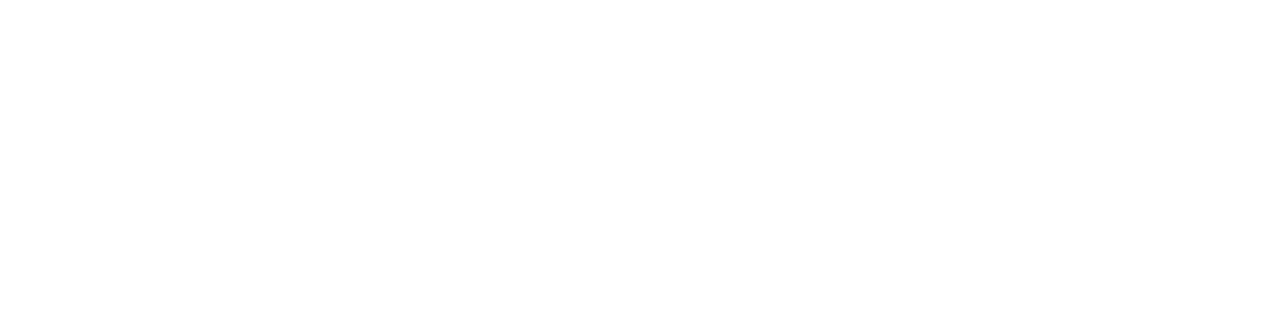
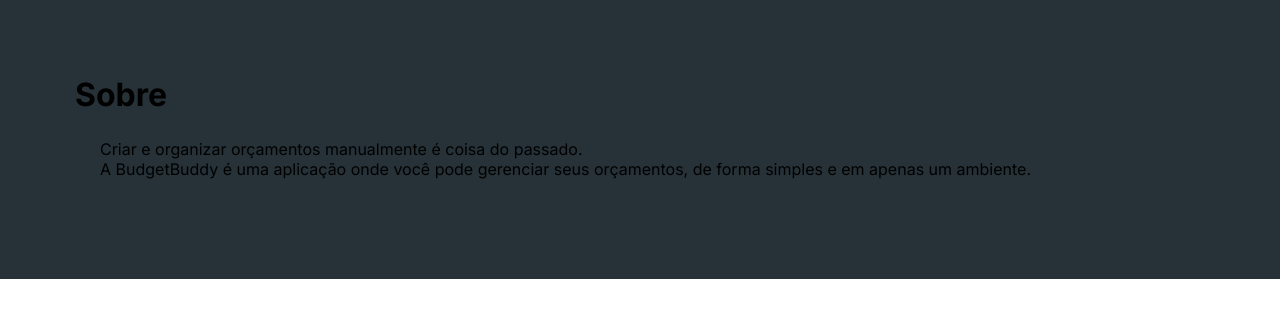
Before and after one commit to alefrrlima/budgetbuddy, a JavaScript app: page / in a window 1280 px wide. Shown: the top 318 px of the page. Built offline with nearby package versions, Linux system fonts and the light colour scheme.

Commit message:
content update

```diff
--- /dev/null
+++ b/src/components/DarkAside/DarkAside.css
@@ -0,0 +1,6 @@
+div {
+   display: flex;
+   flex-direction: column;
+   background-color: var(--c10);
+   padding: 25px;
+}
--- /dev/null
+++ b/src/components/DarkAside/DarkAside.js
@@ -0,0 +1,13 @@
+import './DarkAside.css';
+
+export default function DarkAside(props) {
+   return (
+      <div>
+         <h1>{props.mainTitle}</h1>
+         <div>
+            <p>{props.firstParagraph}</p>
+            <p>{props.secondParagraph}</p>
+         </div>
+      </div>
+   );
+}
--- a/src/pages/LoginPage.js
+++ /dev/null
@@ -1,9 +0,0 @@
-
-
-export default function LoginPage() {
-   return (
-      <div>
-
-      </div>
-   );
-}
--- /dev/null
+++ b/src/pages/LoginPage/LoginPage.js
@@ -0,0 +1,17 @@
+import '../../styles/global.css';
+
+import DarkAside from '../../components/DarkAside/DarkAside.js';
+
+export default function LoginPage() {
+   return (
+      <div className="hContainer">
+         <main className="centerContent"></main>
+
+         <DarkAside
+            mainTitle="Sobre"
+            firstParagraph="Criar e organizar orçamentos manualmente  é coisa do passado."
+            secondParagraph="A BudgetBuddy é uma aplicação onde você pode  gerenciar seus orçamentos, de forma simples e em apenas um ambiente."
+         />
+      </div>
+   );
+}
--- a/src/styles/global.css
+++ b/src/styles/global.css
@@ -37,3 +37,19 @@
    color: var(--c1);
    background-color: var(--c2);
 }
+
+.vContainer{
+   display: flex;
+   flex-direction: column;
+}
+
+.hContainer{
+   display: flex;
+   flex-direction: row;
+}
+
+.centerContent{
+   display: flex;
+   align-items: center;
+   justify-content: center;
+}
```
Also changed, not shown: src/pages/Routes.js (+5 -5 lines), src/pages/HomePage/HomePage.js (renamed from src/pages/HomePage.js), src/pages/NewBudgetPage/NewBudgetPage.js (renamed from src/pages/NewBudgetPage.js), src/pages/SelectedBudgetPage/SelectedBudgetPage.js (added), src/pages/SignInPage/SignInPage.js (added).
